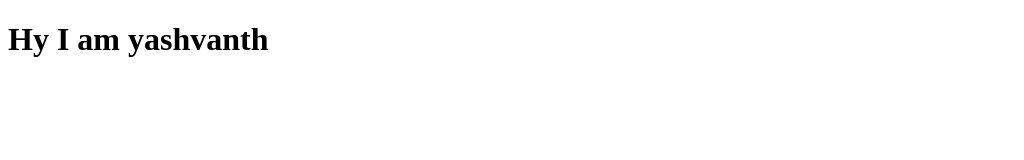
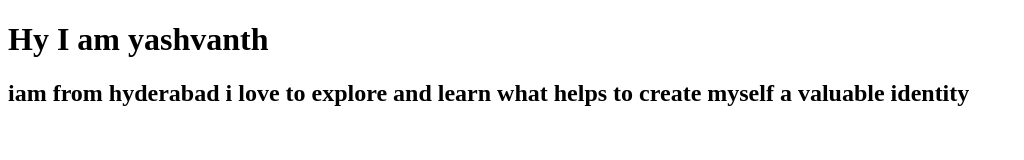
Before and after one commit to yashvanth5/yashvanth-site, a plain HTML site: page index.html in a window 1280 px wide. Shown: the whole page, without its empty margins (0-1024 px from the left). Drawn offline with Linux system fonts and the light colour scheme.

Commit message:
update text

```diff
--- a/index.html
+++ b/index.html
@@ -8,6 +8,8 @@
 </head>
 <body>
     <h1>Hy I am yashvanth</h1>
+    <h2>iam from hyderabad i love to explore and learn what helps to create myself a valuable identity
+    </h2>
 
 </body>
 </html>
```
